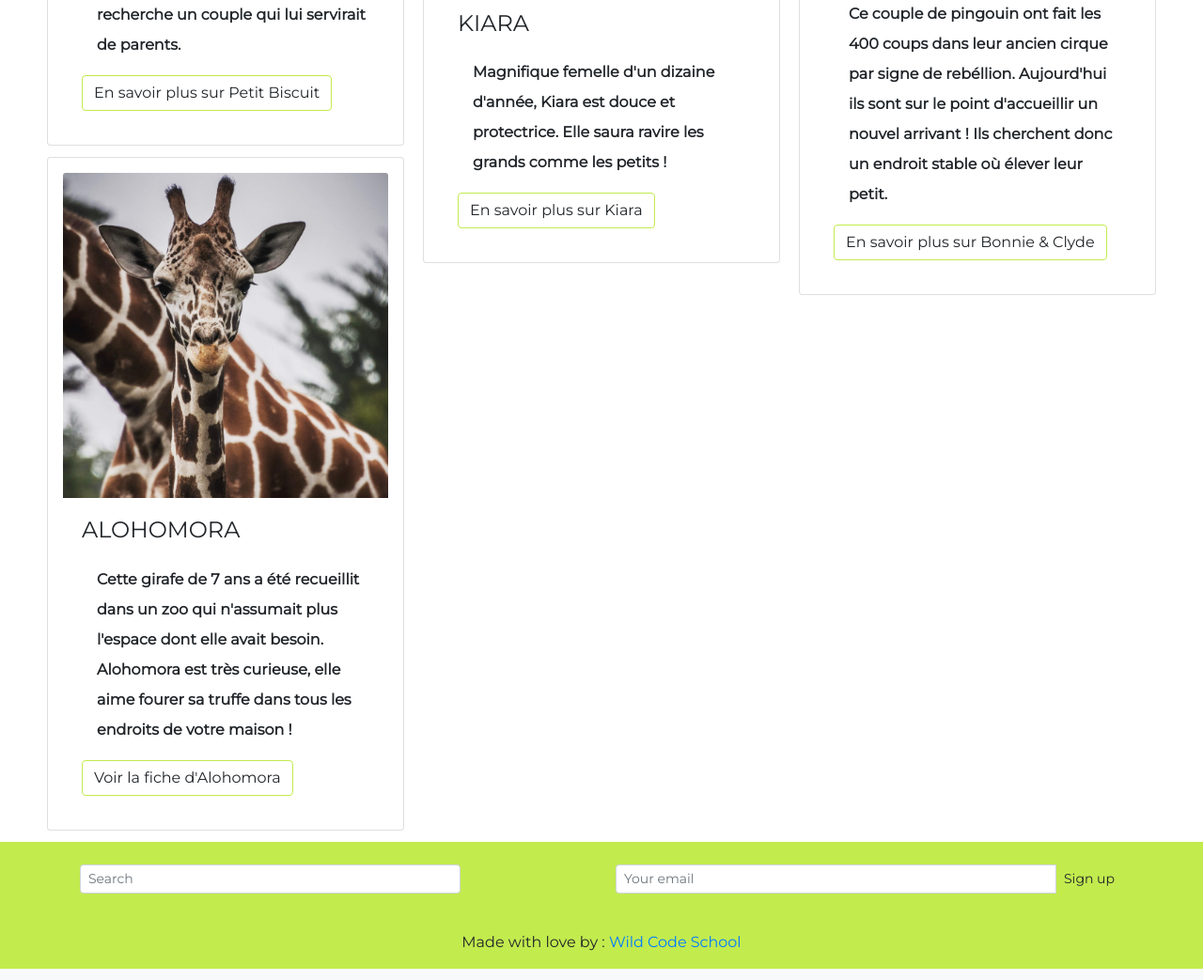
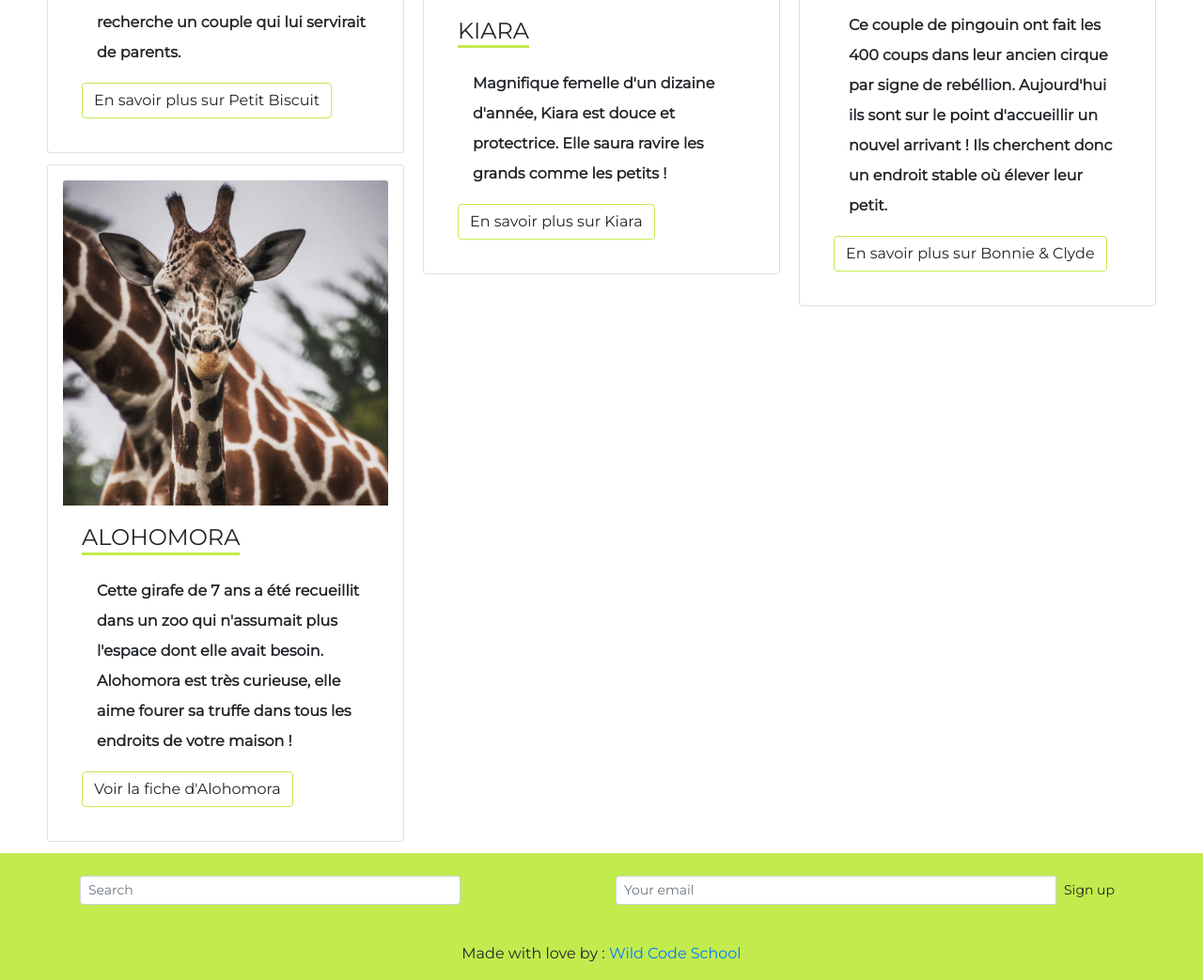
Before and after one commit to html-organization/CHECKPOINT4, a Symfony app: template wild_circus_adoption/templates/adoption.html.twig in a window 1280 px wide. Shown: the part 1775-2818 px from the top of the page at 94% size. Run offline with Twig, Linux system fonts and the light colour scheme; the template is opened without the code that fills it, so the values that code supplies are empty; style sheets or scripts are compiled from the project's sources; some libraries are stand-ins or nearby versions; some web fonts are replaced.

```diff
--- a/wild_circus_adoption/assets/scss/app.scss
+++ b/wild_circus_adoption/assets/scss/app.scss
@@ -138,6 +138,13 @@ th {
   font-size: 1rem;
   line-height: 2rem;
 }
+
+h4 {
+  padding-bottom: 1px;
+  border-bottom: 3px solid #C2EB4E;
+  width: max-content;
+}
+
 /////////// BUTTON /////////
 
 a.btn.btn-plus {
```
